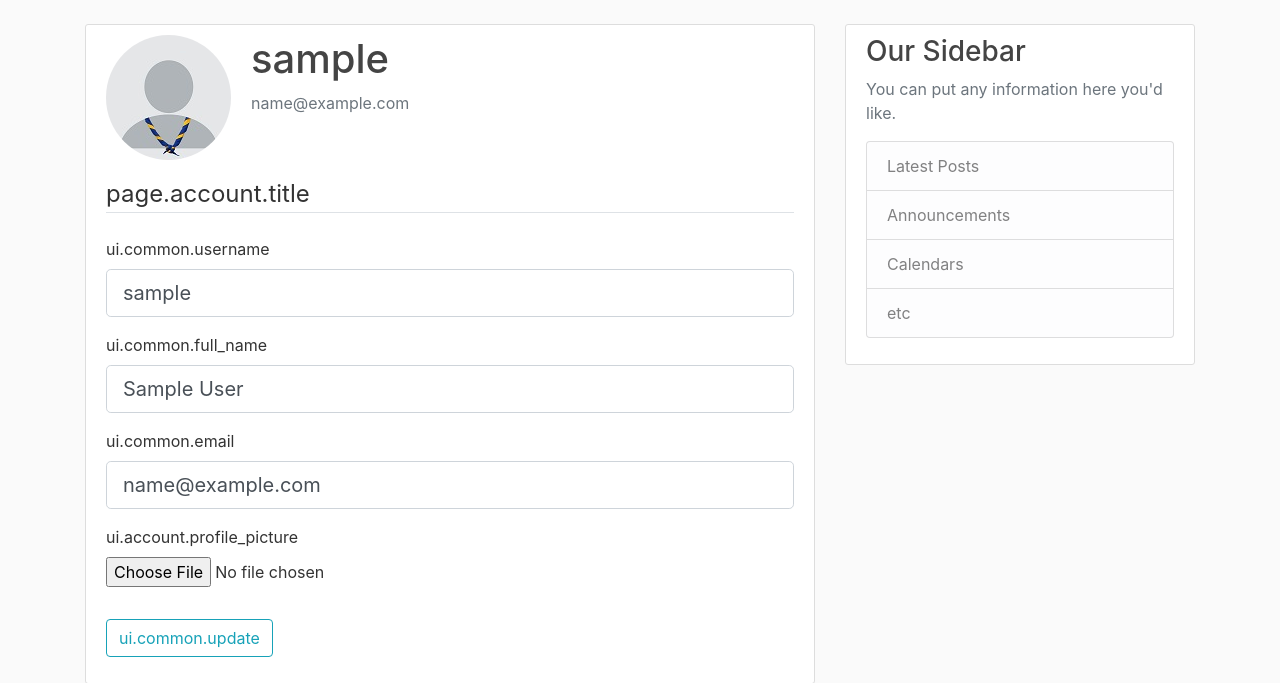
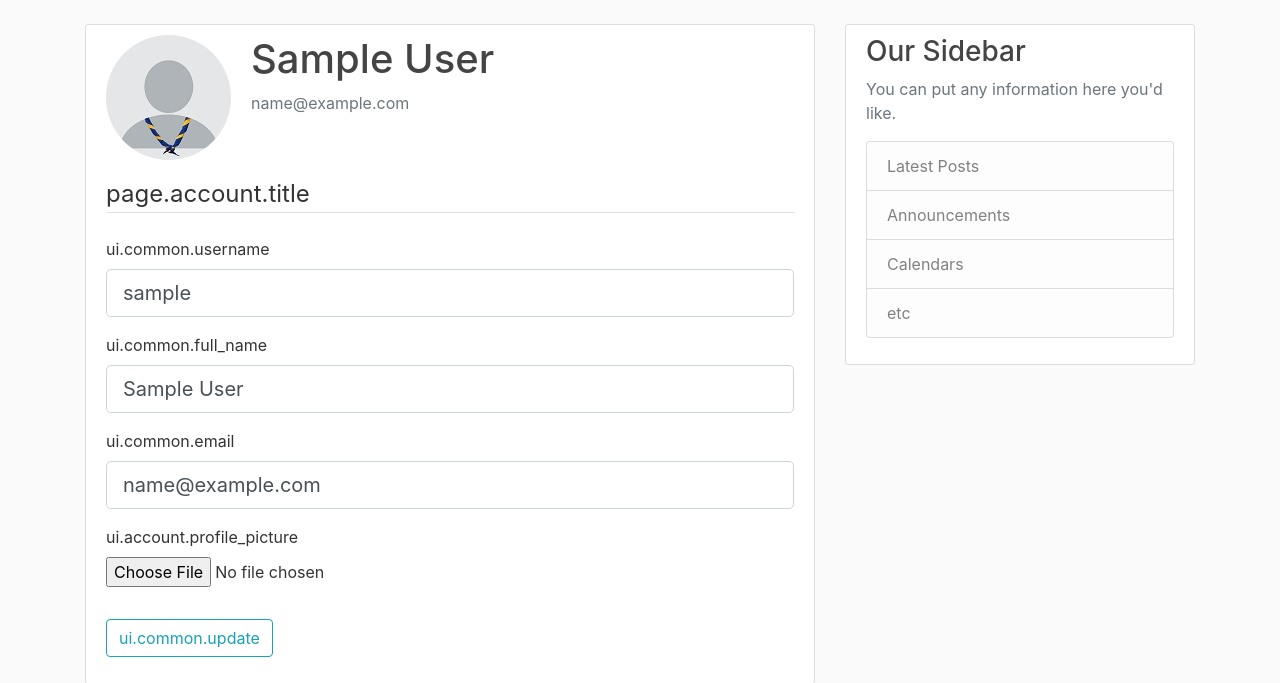
Before and after one commit to Nuhser/PfaKSys, a Flask app: page /account in a window 1280 px wide. Shown: the part 56-739 px from the top of the page. Run offline with Flask 2, Linux system fonts and the light colour scheme; the visitor is signed in with stand-in values (Sample User, id 1); data comes from the database, SQL or seed files in the repository; parts of the project's set-up code (start-up, migrations or seed data) failed here and were passed over; some libraries are stand-ins or nearby versions.

Commit message:
Make full name heading

```diff
--- a/PfaKSys/templates/user/account.html
+++ b/PfaKSys/templates/user/account.html
@@ -6,7 +6,7 @@
             <img class="rounded-circle account-img" src="{{ image_file }}">
 
             <div class="media-body">
-                <h2 class="account-heading">{{ current_user.username }}</h2>
+                <h2 class="account-heading">{{ current_user.full_name }}</h2>
                 <p class="text-secondary">{{ current_user.email }}</p>
             </div>
         </div>
```
